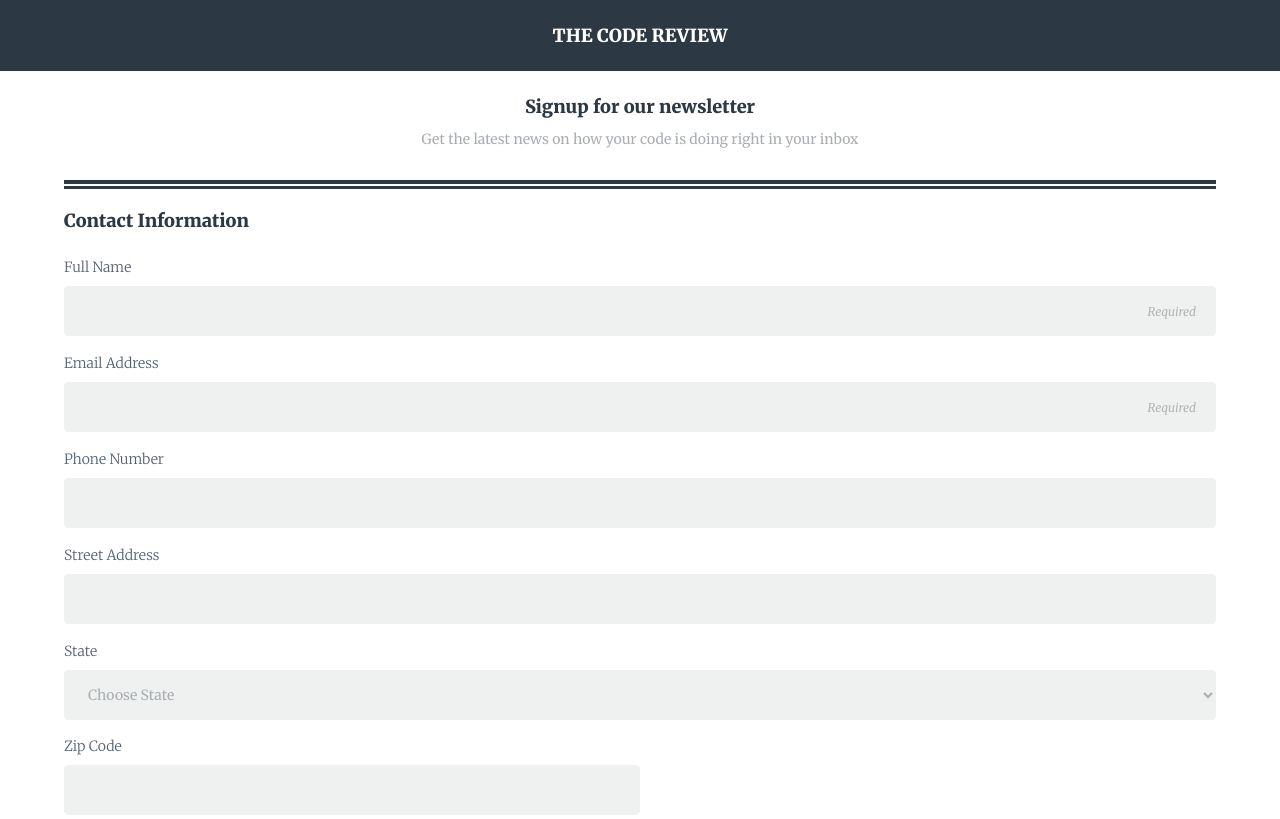
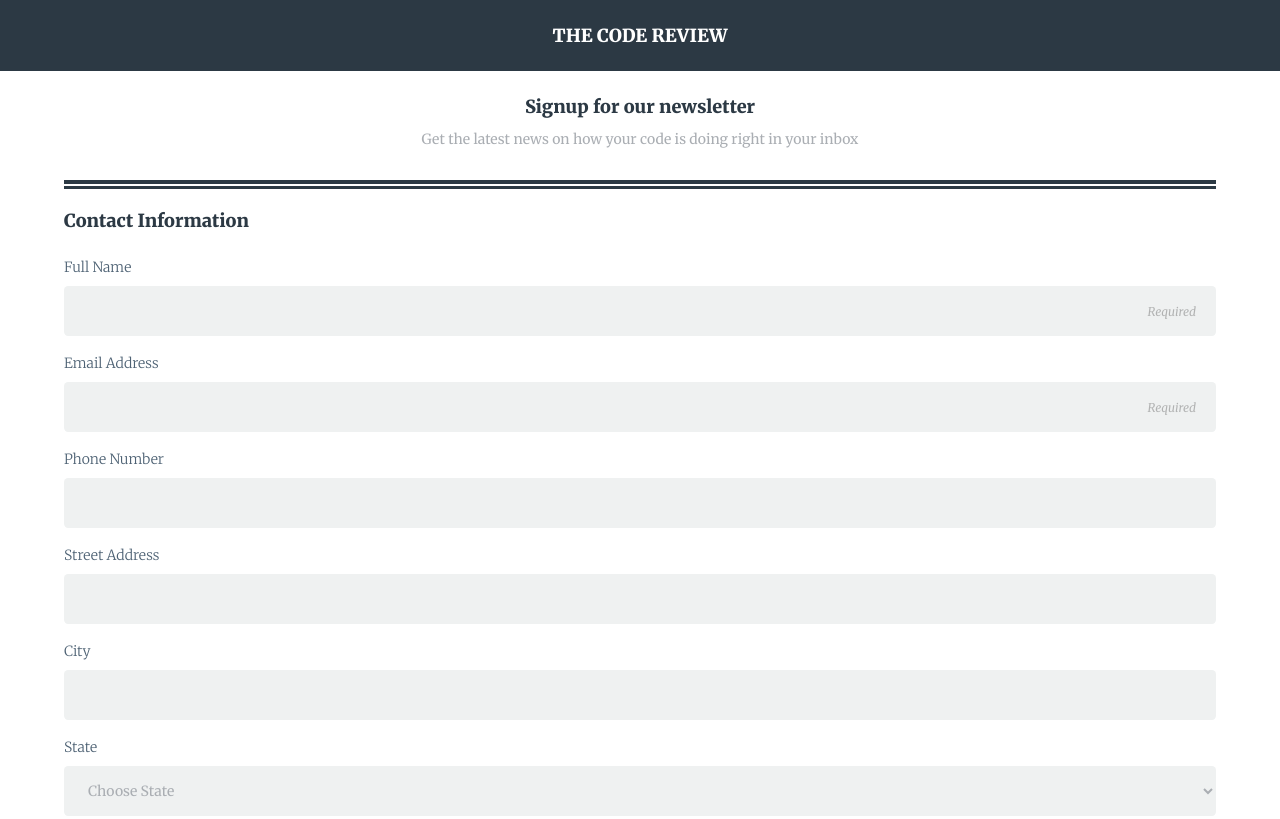
Before and after one commit to cyberkathleen/responsive-registration-form, a plain HTML site: page index.html in a window 1280 px wide. Shown: the top 819 px of the page. Drawn offline with Linux system fonts and the light colour scheme.

Commit message:
Added missing HTML for City

```diff
--- a/index.html
+++ b/index.html
@@ -43,6 +43,11 @@
         <div class="pair">
           <label for="street">Street Address</label>
           <input type="text" id="street" name="user_street">
+        </div>
+
+        <div class="pair">
+          <label for="city">City</label>
+          <input type="text" id="city" name="user_city">
         </div>
 
         <div class="pair">
```
